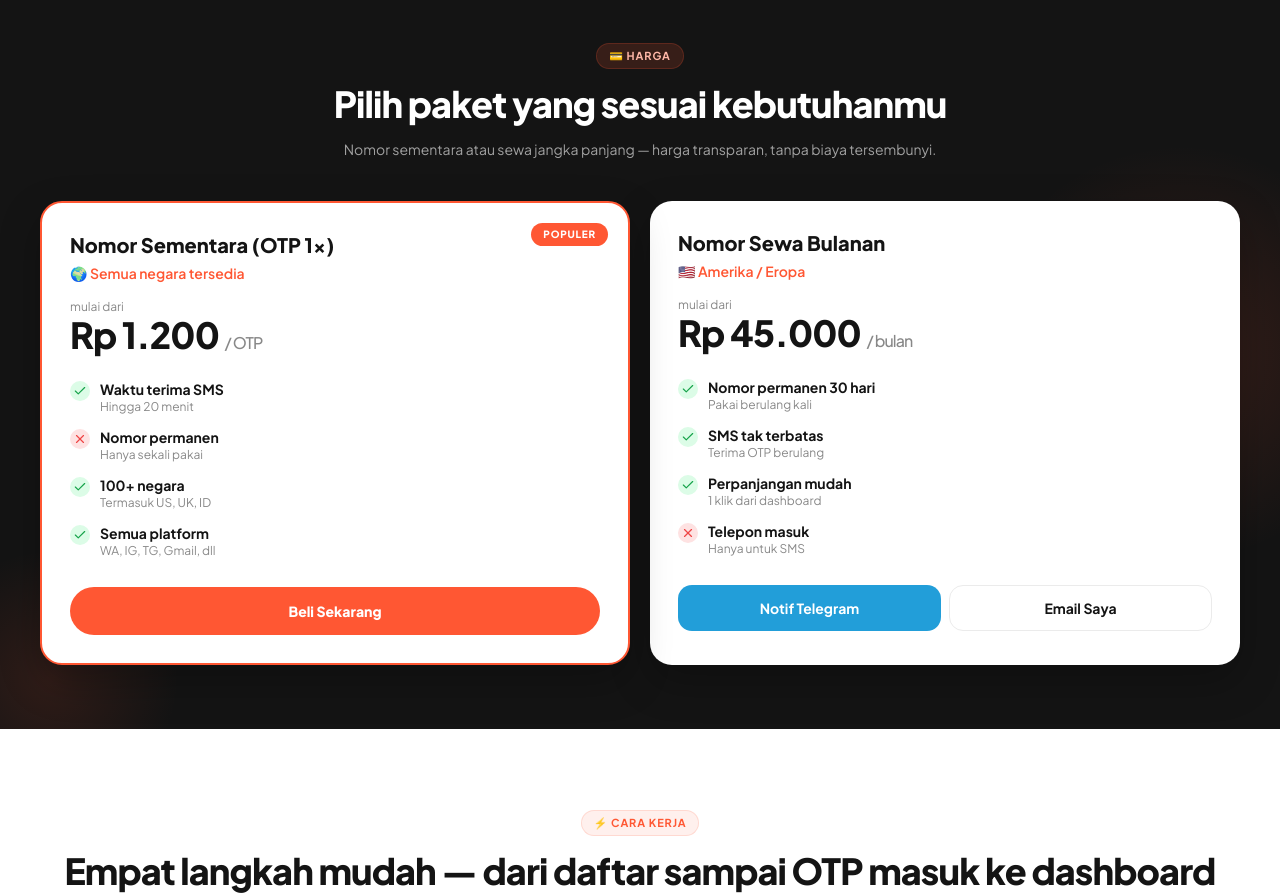
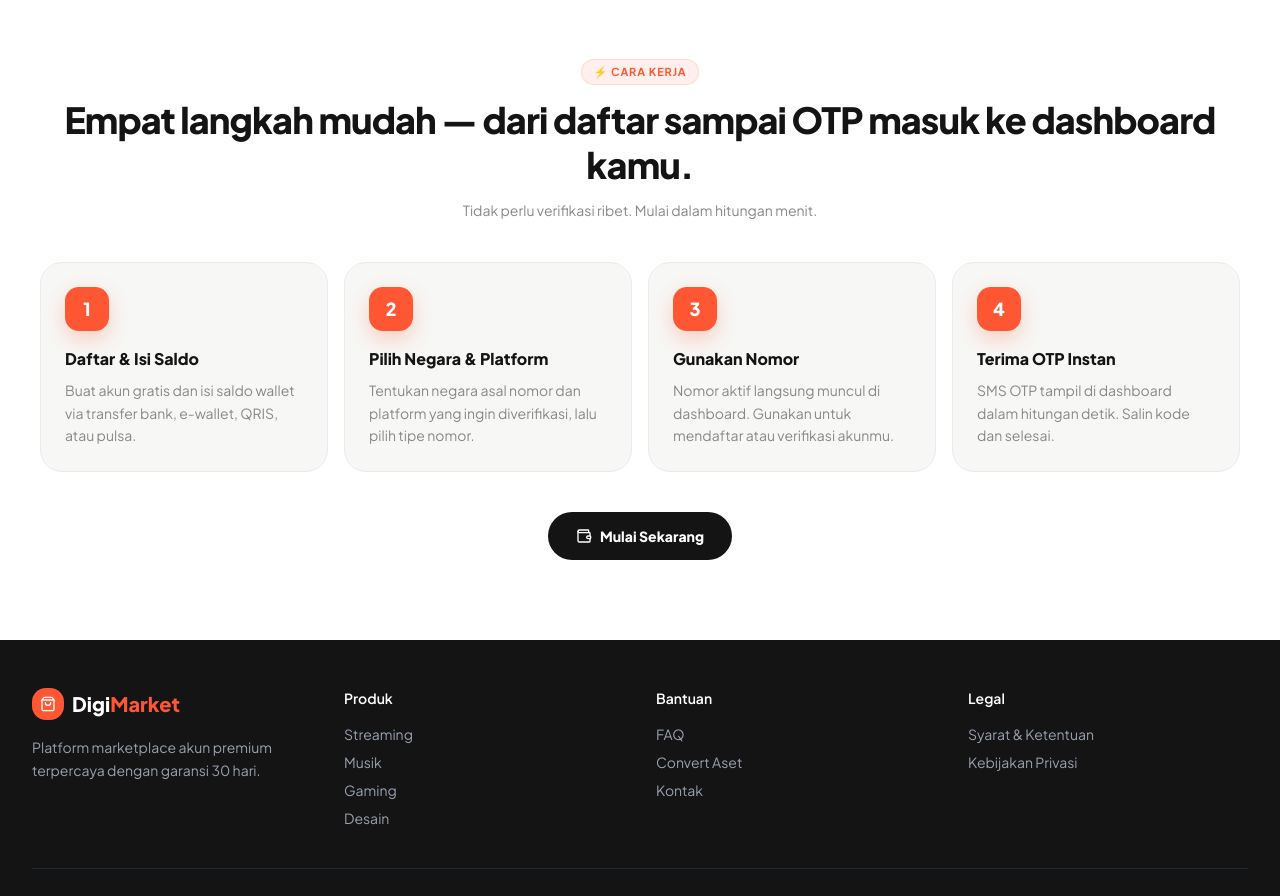
Before and after one commit to pikipici/premium-hub, a Next.js app in the folder premiumhub-web/: page /product/nokos in a window 1280 px wide. Shown: the part 1460-2356 px from the top of the page. Built offline with nearby package versions, Linux system fonts and the light colour scheme; no server answers.

Commit message:
chore(nokos): remove package selection pricing section
(cherry picked from commit 3ab52fa25428d607eb89b6747fc8d91f636fe6d5)

```diff
--- a/premiumhub-web/src/app/(public)/product/nokos/page.tsx
+++ b/premiumhub-web/src/app/(public)/product/nokos/page.tsx
@@ -5,14 +5,12 @@ import { useMemo, useState } from 'react'
 import {
   ArrowRight,
   BadgeCheck,
-  Check,
   Copy,
   CreditCard,
   Globe,
   Headphones,
   Shield,
   Wallet,
-  X,
   Zap,
 } from 'lucide-react'
 
@@ -435,116 +433,6 @@ export default function LandingPage() {
           </div>
         </section>
 
-        <section id="pricing" className="relative overflow-hidden bg-[#141414] px-4 py-14 sm:px-6 md:px-8 lg:px-10 lg:py-16">
-          <div className="absolute -right-28 top-1/2 h-[420px] w-[420px] -translate-y-1/2 rounded-full bg-[radial-gradient(circle,rgba(255,87,51,0.15)_0%,transparent_70%)]" />
-          <div className="absolute -bottom-20 -left-20 h-[260px] w-[260px] rounded-full bg-[radial-gradient(circle,rgba(255,87,51,0.12)_0%,transparent_70%)]" />
-
-          <div className="relative mx-auto w-full max-w-7xl">
-            <div className="mb-10 text-center">
-              <div className="mb-3 inline-flex rounded-full border border-[#FF573333] bg-[#FF573326] px-3 py-1 text-[11px] font-bold uppercase tracking-[0.08em] text-[#FFB8A8]">
-                💳 Harga
-              </div>
-              <h2 className="text-[1.72rem] font-extrabold leading-tight tracking-tight text-white sm:text-4xl">
-                Pilih paket yang sesuai kebutuhanmu
-              </h2>
-              <p className="mx-auto mt-3 max-w-2xl text-sm leading-relaxed text-white/60">
-                Nomor sementara atau sewa jangka panjang — harga transparan, tanpa biaya tersembunyi.
-              </p>
-            </div>
-
-            <div className="grid gap-5 md:grid-cols-2">
-              <article className="relative rounded-3xl border-2 border-[#FF5733] bg-white p-5 pt-11 shadow-[0_16px_40px_rgba(0,0,0,0.25)] sm:p-7 sm:pt-7">
-                <span className="absolute right-5 top-5 rounded-full bg-[#FF5733] px-3 py-1 text-[10px] font-extrabold uppercase tracking-[0.08em] text-white">
-                  Populer
-                </span>
-                <h3 className="text-xl font-extrabold text-[#141414]">Nomor Sementara (OTP 1x)</h3>
-                <p className="mt-1 text-sm font-semibold text-[#FF5733]">🌍 Semua negara tersedia</p>
-                <p className="mt-4 text-xs text-[#888]">mulai dari</p>
-                <p className="text-[2rem] font-extrabold tracking-tight text-[#141414] sm:text-4xl">
-                  Rp 1.200 <span className="text-base font-medium text-[#888]">/ OTP</span>
-                </p>
-
-                <div className="mt-6 space-y-3">
-                  {[
-                    { ok: true, label: 'Waktu terima SMS', value: 'Hingga 20 menit' },
-                    { ok: false, label: 'Nomor permanen', value: 'Hanya sekali pakai' },
-                    { ok: true, label: '100+ negara', value: 'Termasuk US, UK, ID' },
-                    { ok: true, label: 'Semua platform', value: 'WA, IG, TG, Gmail, dll' },
-                  ].map((feature) => (
-                    <div key={feature.label} className="flex items-start gap-2.5">
-                      <span
-                        className={`mt-0.5 inline-flex h-5 w-5 items-center justify-center rounded-full ${
-                          feature.ok ? 'bg-[#DCFCE7] text-[#16A34A]' : 'bg-[#FEE2E2] text-[#EF4444]'
-                        }`}
-                      >
-                        {feature.ok ? <Check className="h-3.5 w-3.5" /> : <X className="h-3.5 w-3.5" />}
-                      </span>
-                      <div>
-                        <p className="text-sm font-bold text-[#141414]">{feature.label}</p>
-                        <p className="text-xs text-[#888]">{feature.value}</p>
-                      </div>
-                    </div>
-                  ))}
-                </div>
-
-                <Link
-                  href="/register"
-                  className="mt-7 inline-flex w-full items-center justify-center rounded-full bg-[#FF5733] px-5 py-3.5 text-sm font-extrabold text-white transition hover:bg-[#D94420]"
-                >
-                  Beli Sekarang
-                </Link>
-              </article>
-
-              <article className="rounded-3xl bg-white p-5 shadow-[0_16px_40px_rgba(0,0,0,0.25)] sm:p-7">
-                <h3 className="text-xl font-extrabold text-[#141414]">Nomor Sewa Bulanan</h3>
-                <p className="mt-1 text-sm font-semibold text-[#FF5733]">🇺🇸 Amerika / Eropa</p>
-                <p className="mt-4 text-xs text-[#888]">mulai dari</p>
-                <p className="text-[2rem] font-extrabold tracking-tight text-[#141414] sm:text-4xl">
-                  Rp 45.000 <span className="text-base font-medium text-[#888]">/ bulan</span>
-                </p>
-
-                <div className="mt-6 space-y-3">
-                  {[
-                    { ok: true, label: 'Nomor permanen 30 hari', value: 'Pakai berulang kali' },
-                    { ok: true, label: 'SMS tak terbatas', value: 'Terima OTP berulang' },
-                    { ok: true, label: 'Perpanjangan mudah', value: '1 klik dari dashboard' },
-                    { ok: false, label: 'Telepon masuk', value: 'Hanya untuk SMS' },
-                  ].map((feature) => (
-                    <div key={feature.label} className="flex items-start gap-2.5">
-                      <span
-                        className={`mt-0.5 inline-flex h-5 w-5 items-center justify-center rounded-full ${
-                          feature.ok ? 'bg-[#DCFCE7] text-[#16A34A]' : 'bg-[#FEE2E2] text-[#EF4444]'
-                        }`}
-                      >
-                        {feature.ok ? <Check className="h-3.5 w-3.5" /> : <X className="h-3.5 w-3.5" />}
-                      </span>
-                      <div>
-                        <p className="text-sm font-bold text-[#141414]">{feature.label}</p>
-                        <p className="text-xs text-[#888]">{feature.value}</p>
-                      </div>
-                    </div>
-                  ))}
-                </div>
-
-                <div className="mt-7 grid gap-2 sm:grid-cols-2">
-                  <button
-                    type="button"
-                    className="inline-flex items-center justify-center rounded-xl bg-[#229ED9] px-4 py-3 text-sm font-bold text-white transition hover:opacity-90"
-                  >
-                    Notif Telegram
-                  </button>
-                  <button
-                    type="button"
-                    className="inline-flex items-center justify-center rounded-xl border border-[#EBEBEB] bg-white px-4 py-3 text-sm font-bold text-[#141414] transition hover:bg-[#F7F7F5]"
-                  >
-                    Email Saya
-                  </button>
-                </div>
-              </article>
-            </div>
-          </div>
-        </section>
-
         <section id="how" className="mx-auto w-full max-w-7xl px-4 py-14 sm:px-6 md:px-8 lg:px-10 lg:py-20">
           <div className="mb-10 text-center">
             <div className="mb-3 inline-flex rounded-full border border-[#FF573326] bg-[#FFF0ED] px-3 py-1 text-[11px] font-bold uppercase tracking-[0.08em] text-[#FF5733]">
```
